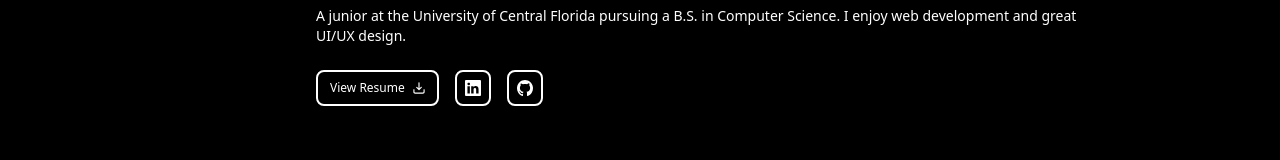
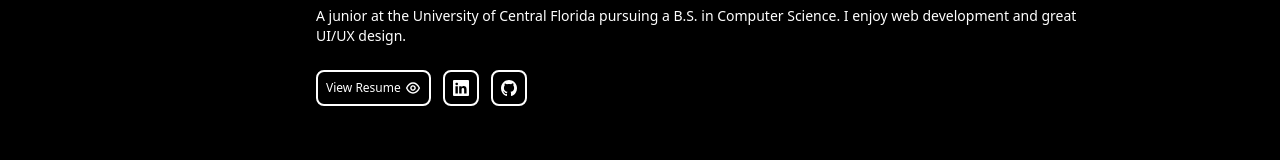
Before and after one commit to jayb24/portfolio, a React (Vite) app in the folder Portfolio/: page / in a window 1280 px wide. Shown: the part 240-400 px from the top of the page. Built offline with nearby package versions, Linux system fonts and the light colour scheme.

Commit message:
fixed resume

```diff
--- a/Portfolio/src/assets/index.js
+++ b/Portfolio/src/assets/index.js
@@ -18,6 +18,7 @@ import python from './python.svg';
 import react from './react.svg';
 import tailwindcss from './tailwindcss.svg';
 import typescript from './typescript.svg';
+import Eye from './Eye.svg';
 
 
 export {
@@ -40,5 +41,6 @@ export {
     python,
     react,
     tailwindcss,
-    typescript
+    typescript,
+    Eye
 }
--- a/Portfolio/src/components/Hero.jsx
+++ b/Portfolio/src/components/Hero.jsx
@@ -1,4 +1,4 @@
-import { profile, github, linkedin, download, location } from "../assets";
+import { profile, github, linkedin, location, Eye } from "../assets";
 
 const Hero = () => (
   <section id="home" className="flex flex-col w-full bg-black text-white py-16">
@@ -29,15 +29,15 @@ const Hero = () => (
           </p>
 
           {/* Action Buttons */}
-          <div className="flex items-center gap-4">
+          <div className="flex items-center gap-3">
             <a
               href="/botha_resume.pdf"
               target="_blank"
               rel="noopener noreferrer"
-              className="flex items-center gap-2 border-2 text-xs border-white px-3 py-2 rounded-[8px] hover:bg-white hover:text-black transition-colors group"
+              className="flex items-center gap-1 border-2 text-xs border-white px-2 py-2 rounded-[8px] hover:bg-white hover:text-black transition-colors group"
             >
               View Resume
-              <img src={download} alt="view" className="w-3 h-3 group-hover:invert" />
+              <img src={Eye} alt="view" className="w-4 h-3 group-hover:invert" />
             </a>
 
             <a
```
Also changed, not shown: Portfolio/src/assets/Eye.svg (added).
